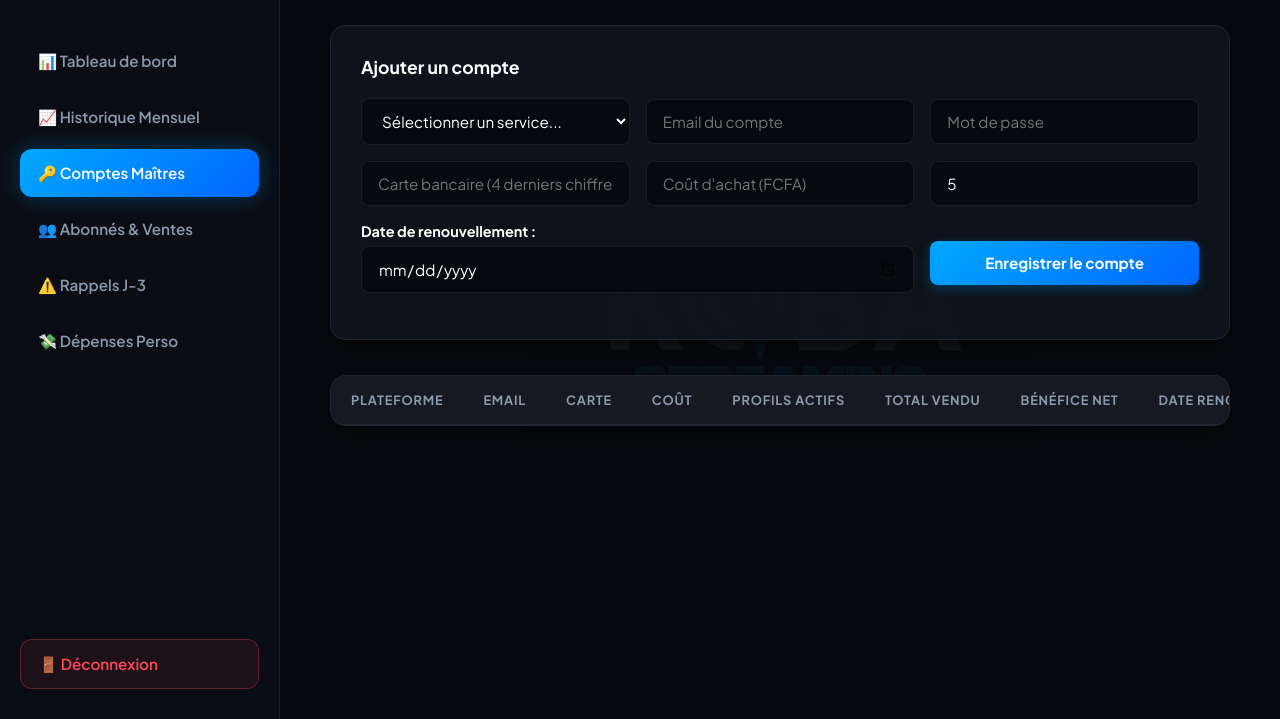
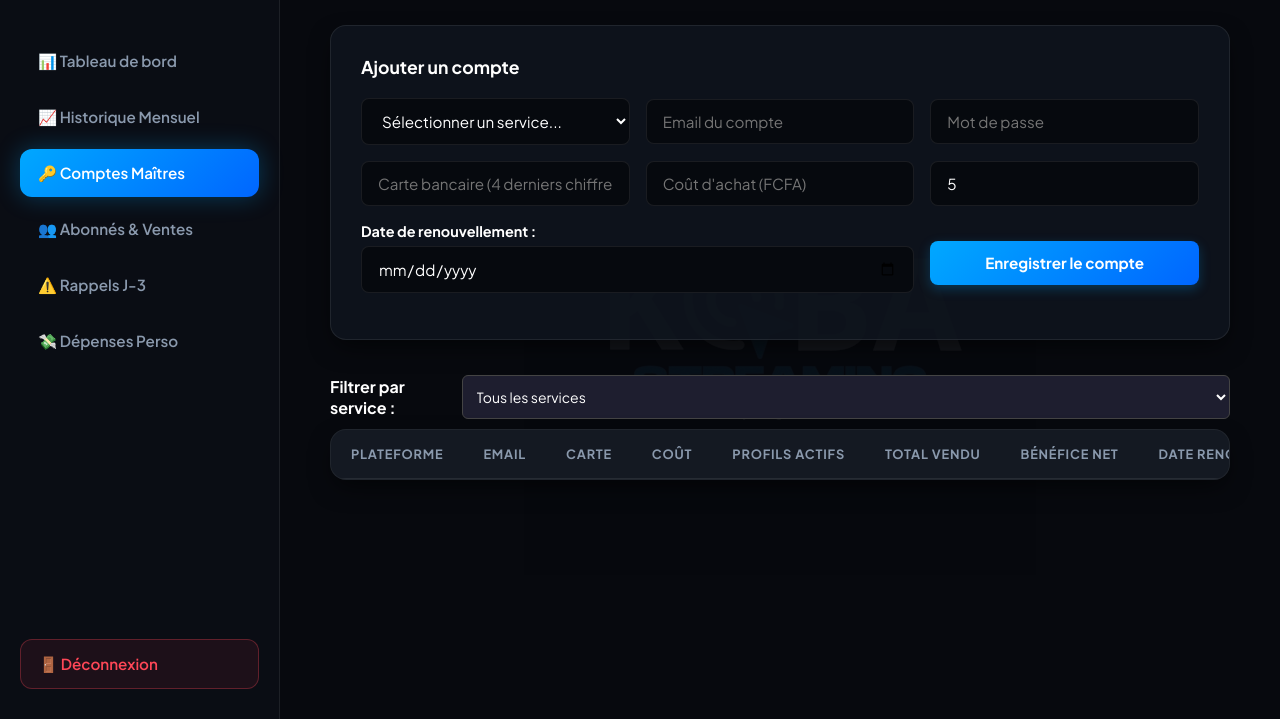
Before and after one commit to cobamide134-cloud/koba-streaming, a website: page public/index.html in a window 1280 px wide. Both pictures are taken after a click on the item "🔑 Comptes Maîtres". Shown: the part 81-800 px from the top of the page. Drawn offline with Linux system fonts and the light colour scheme; no server answers.

Commit message:
Ajout du filtre par catégorie pour les comptes maîtres

```diff
--- a/public/index.html
+++ b/public/index.html
@@ -120,6 +120,21 @@
                         <button type="submit" class="btn-submit">Enregistrer le compte</button>
                         <p id="msg-compte"></p>
                     </form>
+                </div>
+
+                <!-- Filtre par catégorie / service -->
+                <div class="filter-container" style="margin: 20px 0 10px 0; display: flex; align-items: center; gap: 10px;">
+                    <label for="filtre-plateforme" style="font-weight: bold; color: #fff;">Filtrer par service :</label>
+                    <select id="filtre-plateforme" onchange="filtrerComptesMaitres()" style="padding: 10px; border-radius: 6px; background: #1e1e2f; color: white; border: 1px solid #444; font-size: 14px;">
+                        <option value="TOUS">Tous les services</option>
+                        <option value="Netflix Co-abonnement">Netflix Co-abonnement</option>
+                        <option value="Netflix Personnel">Netflix Personnel</option>
+                        <option value="Spotify Famille">Spotify Famille</option>
+                        <option value="Prime Video">Prime Video</option>
+                        <option value="Disney+">Disney+</option>
+                        <option value="VPN">VPN</option>
+                        <option value="Autre">Autre</option>
+                    </select>
                 </div>
 
                 <div class="table-responsive">
@@ -292,7 +307,6 @@
 
     <script src="script.js"></script>
     <script>
-        // Fonction de secours si logo.jpg n'est pas trouvé immédiatement
         function handleLogoError(img) {
             if (!img.dataset.tried) {
                 img.dataset.tried = 'png';
@@ -307,7 +321,7 @@
                 img.dataset.tried = 'svg';
                 img.src = './logo.svg';
             } else {
-                img.style.display = 'none'; // Cacher proprement si le fichier est introuvable
+                img.style.display = 'none';
             }
         }
 
--- a/public/script.js
+++ b/public/script.js
@@ -146,17 +146,45 @@ async function chargerAlertes() {
     }
 }
 
+// Variable globale pour stocker les comptes maîtres récupérés
+let tousLesComptesMaitres = [];
+
 // 4. Charger les Comptes Maîtres
 async function chargerComptes() {
     try {
         const res = await fetch('/api/comptes-maitres');
         const data = await res.json();
+        tousLesComptesMaitres = data.comptes || [];
 
+        // Appliquer l'affichage filtré
+        filtrerComptesMaitres();
+        chargerComptesPourSelect();
+    } catch (e) {
+        console.error("Erreur comptes:", e);
+    }
+}
+
+// Filtrer et afficher les comptes maîtres selon la catégorie sélectionnée
+function filtrerComptesMaitres() {
+    const selectFiltre = document.getElementById('filtre-plateforme');
+    const categorieChoisie = selectFiltre ? selectFiltre.value : 'TOUS';
     const tbody = document.querySelector('#table-comptes tbody');
-        if (tbody) tbody.innerHTML = '';
 
-        if (data.comptes) {
-            data.comptes.forEach(c => {
+    if (!tbody) return;
+    tbody.innerHTML = '';
+
+    // Filtrer les comptes
+    const comptesFiltres = tousLesComptesMaitres.filter(c => {
+        if (categorieChoisie === 'TOUS') return true;
+        return c.plateforme === categorieChoisie;
+    });
+
+    if (comptesFiltres.length === 0) {
+        tbody.innerHTML = `<tr><td colspan="9" style="text-align:center; padding:20px; color:#aaa;">Aucun compte trouvé pour ce service.</td></tr>`;
+        return;
+    }
+
+    comptesFiltres.forEach(c => {
         const totalVendu = c.total_vendu || 0;
         const beneficeCompte = totalVendu - c.cout_achat;
         const profilsUtilises = c.profils_utilises || 0;
@@ -164,7 +192,6 @@ async function chargerComptes() {
         const carteVal = c.carte_bancaire || '';
         const carteTxt = carteVal ? `💳 ${carteVal}` : '<span style="color:#888;">-</span>';
 
-                if (tbody) {
         tbody.innerHTML += `<tr style="border-bottom: 1px solid #333;">
             <td><b>${c.plateforme}</b></td>
             <td>${c.email}</td>
@@ -179,13 +206,7 @@ async function chargerComptes() {
                 <button onclick="supprimerCompte(${c.id})" style="background:#e74c3c; color:white; border:none; padding:4px 8px; border-radius:4px; cursor:pointer; margin-left:4px;">🗑️ Suppr</button>
             </td>
         </tr>`;
-                }
     });
-        }
-        chargerComptesPourSelect();
-    } catch (e) {
-        console.error("Erreur comptes:", e);
-    }
 }
 
 // Remplir la liste déroulante des comptes maîtres dans le formulaire abonné
@@ -290,7 +311,6 @@ async function chargerAbonnes() {
                     const paiementColor = paiementVal === 'Payé' ? '#2ed573' : '#ff4757';
                     const phoneClean = (a.client_telephone || '').replace(/\D/g, '');
 
-                    // Échappement propre pour éviter les bugs de guillemets
                     const clientNomSafe = (a.client_nom || '').replace(/'/g, "\\'");
                     const clientTelSafe = (a.client_telephone || '').replace(/'/g, "\\'");
                     const profilMdpSafe = (a.profil_mot_de_passe || '').replace(/'/g, "\\'");
@@ -331,7 +351,6 @@ async function supprimerAbonne(id) {
     }
 }
 
-// Remplir le formulaire principal avec les données de l'abonné sélectionné pour édition
 function preparerEditionAbonne(id, nom, tel, plateforme, compteMaitreId, profilMdp, prix, dateFin, renouv, paiement) {
     document.getElementById('abo-id').value = id;
     document.getElementById('abo-nom').value = nom;
@@ -343,15 +362,12 @@ function preparerEditionAbonne(id, nom, tel, plateforme, compteMaitreId, profilM
     document.getElementById('abo-renouvellement').value = renouv;
     document.getElementById('abo-paiement').value = paiement;
 
-    // Charger et sélectionner le bon compte maître dans la liste déroulante
     chargerComptesPourSelect(compteMaitreId);
 
-    // Modifier le titre et les boutons pour indiquer qu'on est en mode modification
     document.getElementById('form-abonne-titre').innerText = "Modifier l'abonné / la vente";
     document.getElementById('btn-submit-abonne').innerText = "Mettre à jour l'abonné";
     document.getElementById('btn-cancel-edit').style.display = "block";
 
-    // Faire remonter la page vers le formulaire pour un meilleur confort visuel
     window.scrollTo({ top: 0, behavior: 'smooth' });
 }
 
@@ -489,14 +505,12 @@ window.onload = () => {
             try {
                 let response;
                 if (abonId) {
-                    // Mode Modification (PUT)
                     response = await fetch(`/api/abonnements/${abonId}`, {
                         method: 'PUT',
                         headers: {'Content-Type': 'application/json'},
                         body: JSON.stringify(payload)
                     });
                 } else {
-                    // Mode Création (POST)
                     response = await fetch('/api/abonnements', {
                         method: 'POST',
                         headers: {'Content-Type': 'application/json'},
```
Lines whose indentation alone changed are shown as unchanged.
